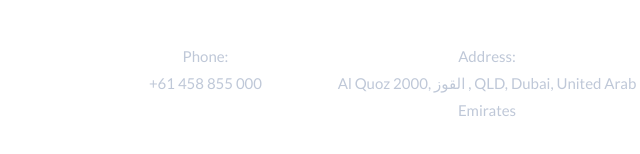
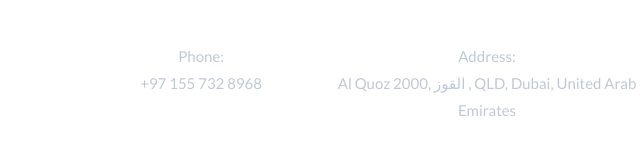
Before and after one commit to montecarlosaadiyat/MONTE-CALS-TERMS, a plain HTML site: page index.html in a window 1280 px wide. Shown: the part 6206-6360 px from the top of the page, 153-793 px from the left. Drawn offline with nearby package versions, Linux system fonts and the light colour scheme; a web font is replaced by a local one.

Commit message:
Update index.html

```diff
--- a/index.html
+++ b/index.html
@@ -576,7 +576,7 @@
 								<div class="footer_info d-flex flex-column align-items-lg-end align-items-center justify-content-start">
 									<div class="text-center">
 										<div>Phone:</div>
-										<div>+61 458 855 000</div>
+										<div>+97 155 732 8968</div>
 									</div>
 								</div>
 							</div>
```
